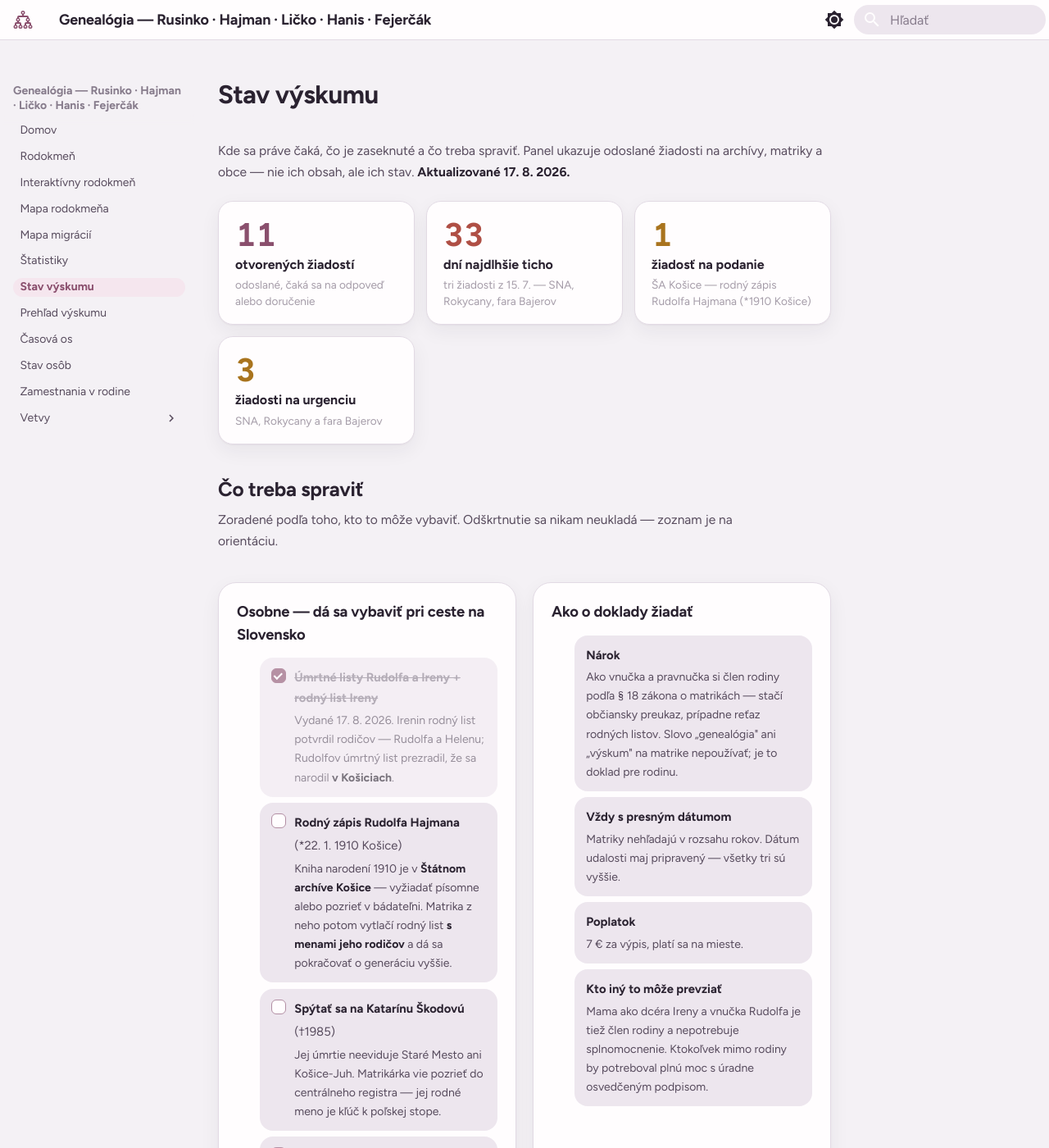
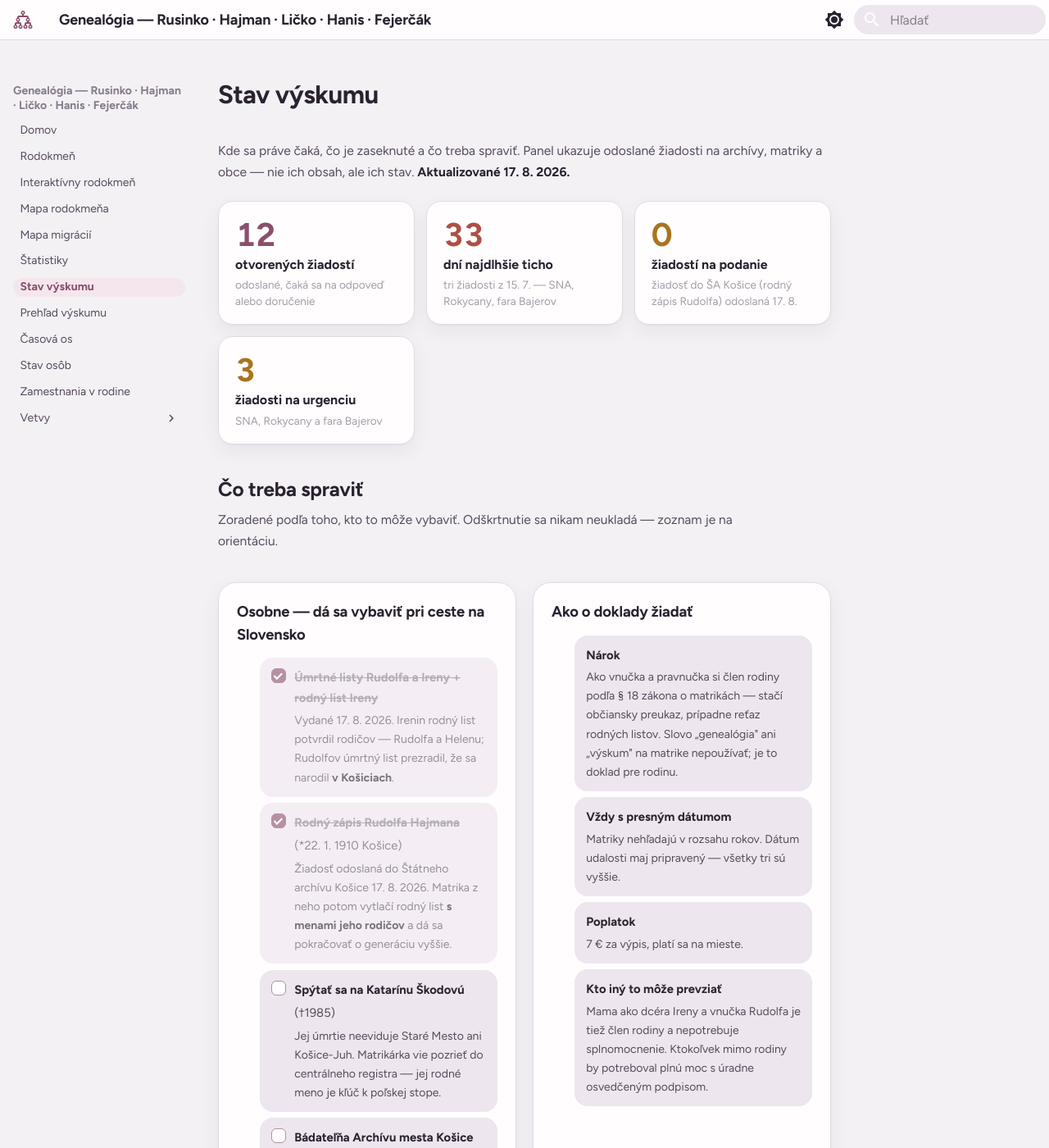
Before and after one commit to vrusi/genealogia, an MkDocs documentation site: the page built from docs/stav-vyskumu.md, in a window 1280 px wide and 1400 px high. Shown: the whole window at 82% size. Built offline with MkDocs 1.6.1 and Material for MkDocs 9.7.7, drawn with Linux system fonts in a browser that asks for light colours; some of the changed text lies outside the part shown.

Commit message:
Web: ziadost SA KE (rodny zapis Rudolfa) odoslana - panel stavu
Co-Authored-By: Claude Fable 5 <noreply@anthropic.com>

```diff
--- a/docs/stav-vyskumu.md
+++ b/docs/stav-vyskumu.md
@@ -4,9 +4,9 @@ Kde sa práve čaká, čo je zaseknuté a čo treba spraviť. Panel ukazuje odos
 
 <div class="stav">
 <div class="stav-kpis">
-<div class="stav-kpi is-accent"><b>11</b><span>otvorených žiadostí</span><small>odoslané, čaká sa na odpoveď alebo doručenie</small></div>
+<div class="stav-kpi is-accent"><b>12</b><span>otvorených žiadostí</span><small>odoslané, čaká sa na odpoveď alebo doručenie</small></div>
 <div class="stav-kpi is-crit"><b>33</b><span>dní najdlhšie ticho</span><small>tri žiadosti z 15. 7. — SNA, Rokycany, fara Bajerov</small></div>
-<div class="stav-kpi is-warn"><b>1</b><span>žiadosť na podanie</span><small>ŠA Košice — rodný zápis Rudolfa Hajmana (*1910 Košice)</small></div>
+<div class="stav-kpi is-warn"><b>0</b><span>žiadostí na podanie</span><small>žiadosť do ŠA Košice (rodný zápis Rudolfa) odoslaná 17. 8.</small></div>
 <div class="stav-kpi is-warn"><b>3</b><span>žiadosti na urgenciu</span><small>SNA, Rokycany a fara Bajerov</small></div>
 </div>
 <div class="sec-head">
@@ -18,7 +18,7 @@ Kde sa práve čaká, čo je zaseknuté a čo treba spraviť. Panel ukazuje odos
 <h3>Osobne — dá sa vybaviť pri ceste na Slovensko</h3>
 <ul class="todo">
 <li><label><input type="checkbox" checked> <b>Úmrtné listy Rudolfa a Ireny + rodný list Ireny</b> <span>Vydané 17. 8. 2026. Irenin rodný list potvrdil rodičov — Rudolfa a Helenu; Rudolfov úmrtný list prezradil, že sa narodil <b>v Košiciach</b>.</span></label></li>
-<li><label><input type="checkbox"> <b>Rodný zápis Rudolfa Hajmana</b> (*22. 1. 1910 Košice) <span>Kniha narodení 1910 je v <b>Štátnom archíve Košice</b> — vyžiadať písomne alebo pozrieť v bádateľni. Matrika z neho potom vytlačí rodný list <b>s menami jeho rodičov</b> a dá sa pokračovať o generáciu vyššie.</span></label></li>
+<li><label><input type="checkbox" checked> <b>Rodný zápis Rudolfa Hajmana</b> (*22. 1. 1910 Košice) <span>Žiadosť odoslaná do Štátneho archívu Košice 17. 8. 2026. Matrika z neho potom vytlačí rodný list <b>s menami jeho rodičov</b> a dá sa pokračovať o generáciu vyššie.</span></label></li>
 <li><label><input type="checkbox"> <b>Spýtať sa na Katarínu Škodovú</b> (†1985) <span>Jej úmrtie neeviduje Staré Mesto ani Košice-Juh. Matrikárka vie pozrieť do centrálneho registra — jej rodné meno je kľúč k poľskej stope.</span></label></li>
 <li><label><input type="checkbox"> <b>Bádateľňa Archívu mesta Košice</b> — vložka 4720 <span>Kováčska 20, pondelok, streda, štvrtok. Pozemnoknižná vložka k domu na Pipa utca 16 by dala mená dedičov a presný dátum úmrtia Erzsébety. Nízka priorita.</span></label></li>
 </ul>
@@ -64,6 +64,7 @@ Kde sa práve čaká, čo je zaseknuté a čo treba spraviť. Panel ukazuje odos
 </div>
 <div class="board">
 <div class="row head"><div>Adresát</div><div>Vec</div><div>Ticho</div><div>Stav</div></div>
+<div class="row"><div class="who">ŠA Košice<em>17. 8. 2026</em></div><div class="what">Rodný zápis Rudolfa Hajmana (*22. 1. 1910 Košice) — z neho matrika vystaví rodný list s menami jeho rodičov</div><div class="meter"><span class="meter-track"><span class="meter-fill" style="width:3%"></span></span><span class="days">0</span></div><div><span class="pill wait">Odoslané</span></div></div>
 <div class="row"><div class="who">Archív diecézy Bielsko-Biała<em>14. 8. 2026</em></div><div class="what">Matriky farnosti Rajcza 1830–1845 — krsty poľských predkov Heimanovcov a Huterovcov</div><div class="meter"><span class="meter-track"><span class="meter-fill" style="width:3%"></span></span><span class="days">0</span></div><div><span class="pill wait">Odoslané</span></div></div>
 <div class="row"><div class="who">Banícky spolok Pereces<em>13. 8. 2026</em></div><div class="what">Kronika a fotografie baníckej kapely z rokov 1940–1945, keď ju viedol Ladislav Hajman</div><div class="meter"><span class="meter-track"><span class="meter-fill" style="width:3%"></span></span><span class="days">1</span></div><div><span class="pill wait">Odoslané</span></div></div>
 <div class="row"><div class="who">Slovenský národný archív<em>15. 7. 2026</em></div><div class="what">Neredigované sčítacie hárky 1940 — Rokycany, Žipov, Prešov</div><div class="meter"><span class="meter-track"><span class="meter-fill hot" style="width:100%"></span></span><span class="days">30</span></div><div><span class="pill crit">Urgovať</span></div></div>
```
Also changed, not shown: stav-vyskumu.md (+4 -3 lines).
